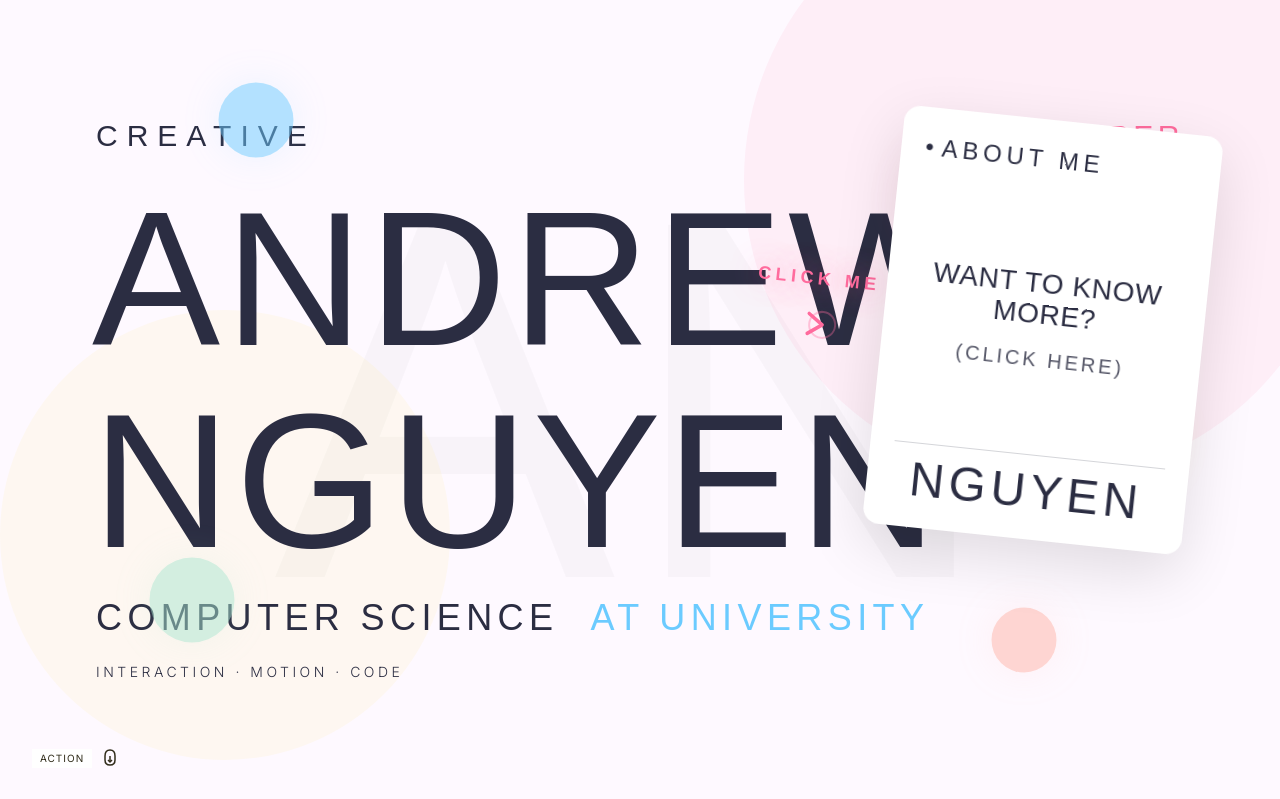
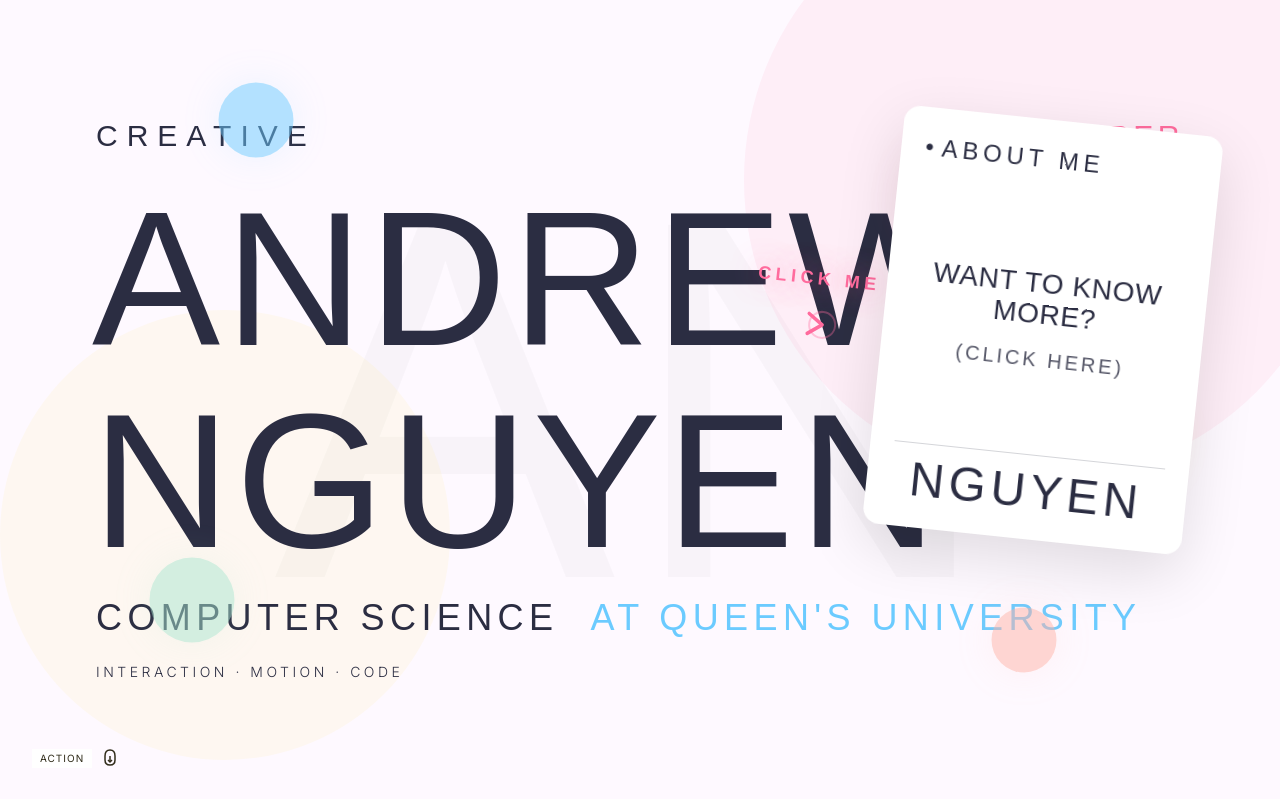
Before and after one commit to Andrew126111/Personal-Portfolio, a Next.js app: page / in a window 1280 px wide. Shown: the top 799 px of the page. Built offline with nearby package versions, Linux system fonts and the light colour scheme; a web font is replaced by a local one.

Commit message:
University name and LinkedIn URL

```diff
--- a/components/ContactSection.tsx
+++ b/components/ContactSection.tsx
@@ -92,7 +92,7 @@
             GITHUB
           </a>
           <a
-            href="https://linkedin.com/in/andrewn"
+            href="https://www.linkedin.com/in/andrew-nguyenn18"
             target="_blank"
             rel="noopener noreferrer"
             className="text-sm tracking-[0.15em] hover:underline"
--- a/components/HeroSection.tsx
+++ b/components/HeroSection.tsx
@@ -154,7 +154,7 @@
           </p>
           <p className="text-xl md:text-3xl lg:text-4xl tracking-[0.15em]"
              style={{ fontFamily: "Six Caps, sans-serif", color: "#6bcbff" }}>
-            AT UNIVERSITY
+            AT QUEEN'S UNIVERSITY
           </p>
         </motion.div>
 
```
